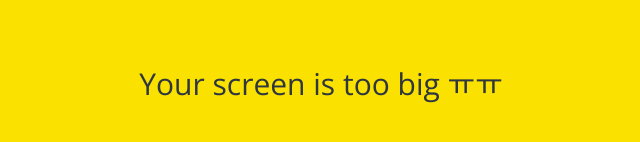
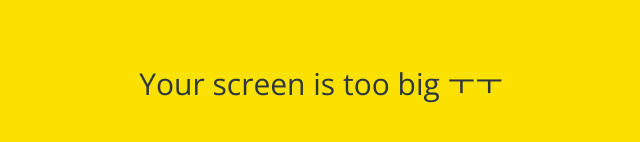
Before and after one commit to ktbyu823op/kokoa-clone, a plain HTML site: page index.html in a window 1280 px wide. Shown: the part 316-458 px from the top of the page, 319-959 px from the left. Drawn offline with nearby package versions, Linux system fonts and the light colour scheme.

Commit message:
For update

```diff
--- a/index.html
+++ b/index.html
@@ -37,7 +37,7 @@
     </form>
 
     <div id="no-mobile">
-      <span>Your screen is too big ㅠㅠ</span>
+      <span>Your screen is too big ㅜㅜ</span>
     </div>
 
     <script
```
